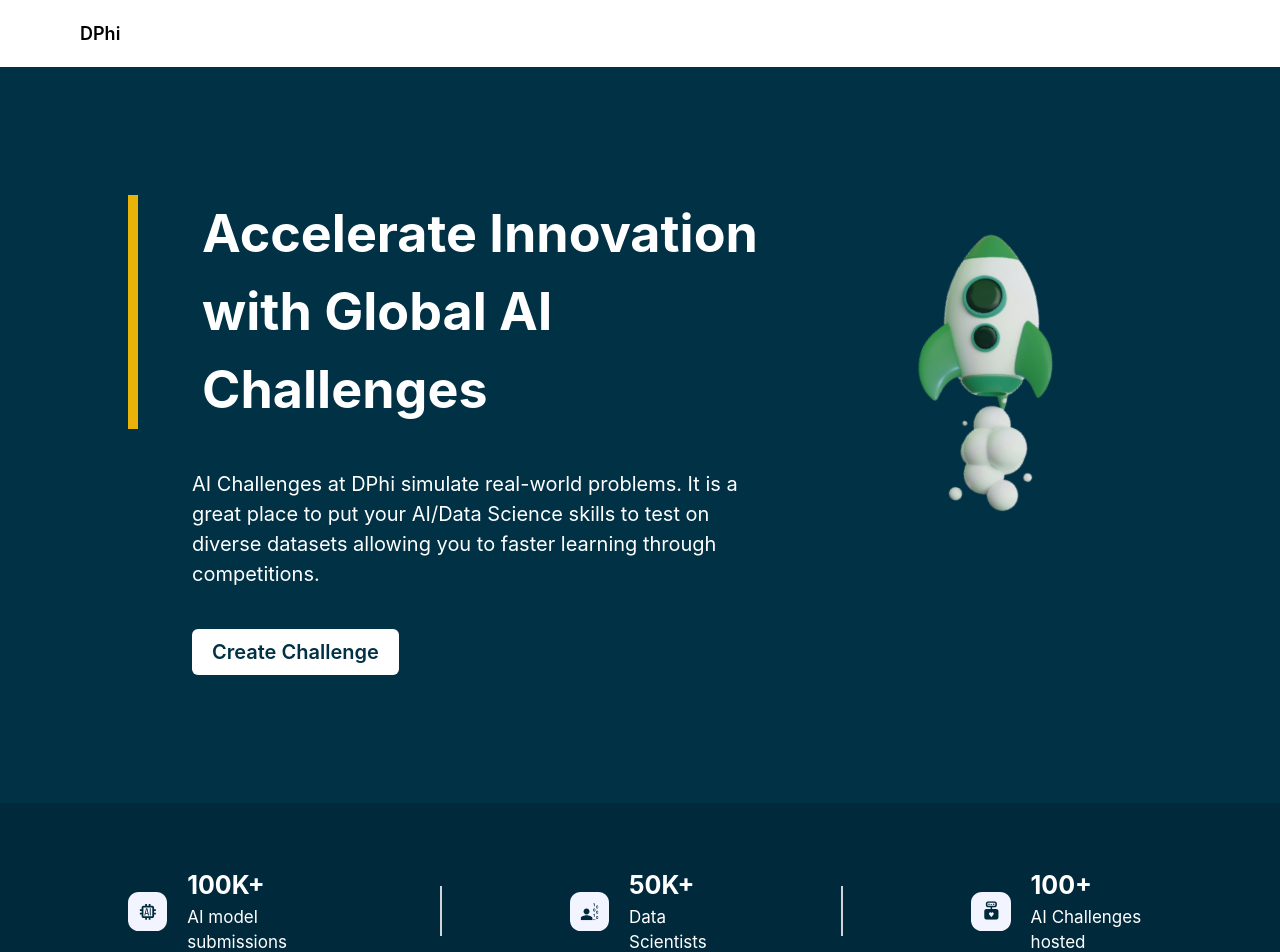
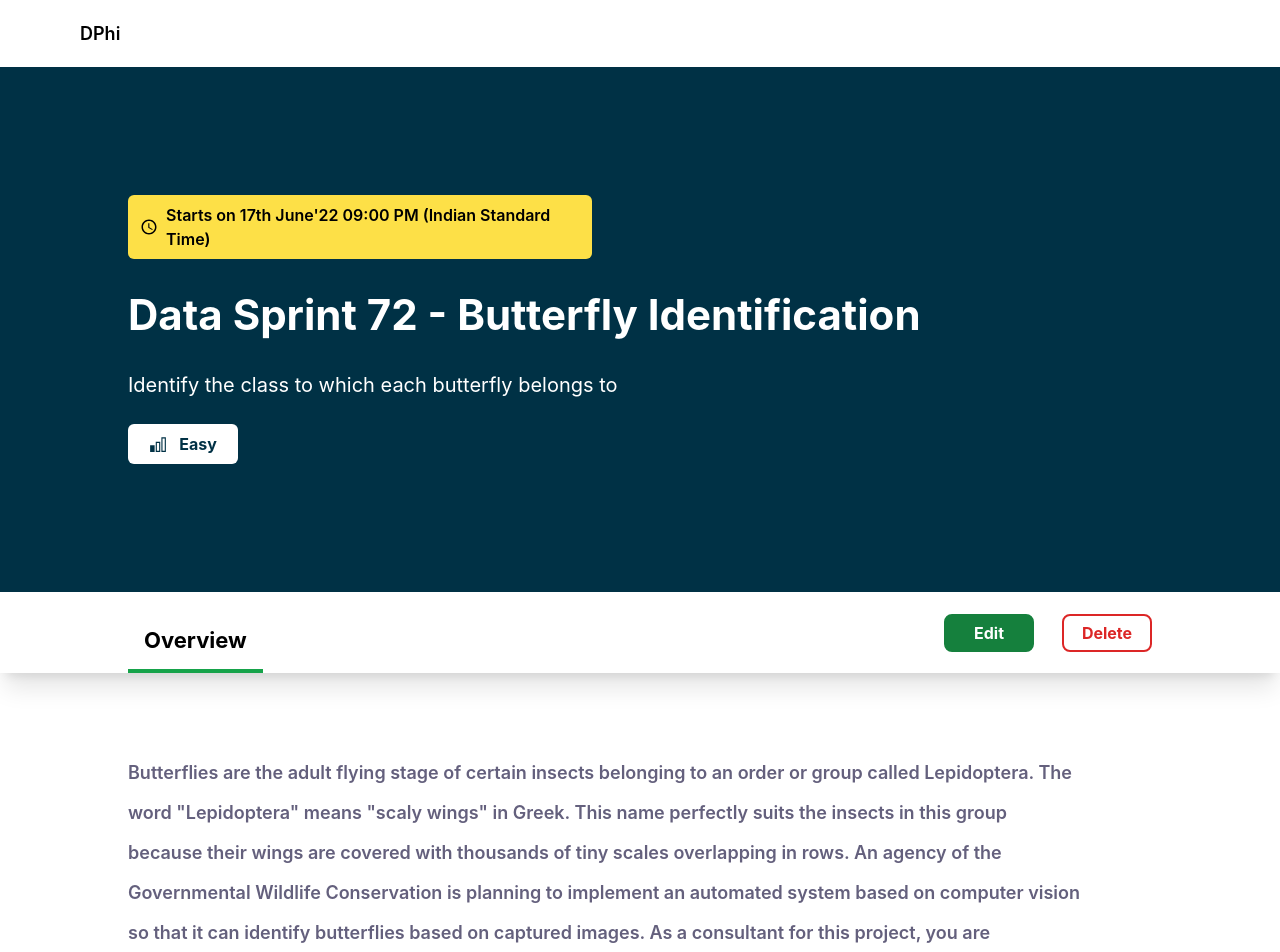
Before and after one commit to AmritHimanshu/Hackathon-Assignment-AI-Planet, a React (Create React App) app in the folder client/: page / in a window 1280 px wide. Shown: the top 952 px of the page. Built offline with nearby package versions, Linux system fonts and the light colour scheme.

Commit message:
create challengeDetail page

```diff
--- a/client/src/App.tsx
+++ b/client/src/App.tsx
@@ -1,12 +1,14 @@
 import React from 'react';
+import ChallengeDetails from './components/ChallengeDetail';
 // import CreateChallenge from './components/CreateChallenge';
-import ChallengesList from './components/ChallengesList';
+// import ChallengesList from './components/ChallengesList';
 
 function App() {
     return (
       <div className="">
         {/* <CreateChallenge /> */}
-        <ChallengesList />
+        {/* <ChallengesList /> */}
+        <ChallengeDetails />
       </div>
     );
 }
--- /dev/null
+++ b/client/src/components/ChallengeDetail.tsx
@@ -0,0 +1,48 @@
+import AccessTimeIcon from '@mui/icons-material/AccessTime';
+
+function ChallengeDetails (){
+    return (
+        <div>
+            <div className='px-20 py-5 font-semibold text-[18px]'>
+                DPhi
+            </div>
+
+            <div className="p-32 bg-[#003145] text-white space-y-6 cursor-default">
+                <div className='px-3 py-2 bg-yellow-300  text-black w-[464px] rounded-md font-semibold flex items-center space-x-2'>
+                    <AccessTimeIcon sx={{fontSize:"18px"}}/> <span>Starts on 17th June'22 09:00 PM (Indian Standard Time)</span>
+                </div>
+                <div className='text-[42px] font-bold'>
+                    <p>Data Sprint 72 - Butterfly Identification</p>
+                </div>
+                <div className='text-[20px]'>
+                    <p>Identify the class to which each butterfly belongs to</p>
+                </div>
+                <div className='bg-white text-[#003145] font-bold flex items-center justify-center py-2 space-x-3 w-[110px] rounded-md'>
+                    <img src="/assets/icons/carbon_skill-level-basic.svg" alt="" />
+                    <div>Easy</div>
+                </div>
+            </div>
+
+            <div className='flex items-center justify-between px-32 shadow-xl'>
+                <div className='pb-3 pt-8 px-4 text-[22px] font-bold border-b-[4px] border-b-green-600'>Overview</div>
+                <div className='space-x-7'>
+                    <button className='font-bold bg-green-700 border-2 border-green-700 text-white py-[5px] w-[90px] rounded-lg'>Edit</button>
+                    <button className='font-bold border-2 border-red-600 text-red-600 py-[5px] w-[90px] rounded-lg'>Delete</button>
+                </div>
+            </div>
+
+            <div className='px-32 py-20'>
+                <p className='whitespace-pre-wrap w-[956px] font-semibold text-[18px] text-[#64607D] leading-10'>
+                    Butterflies are the adult flying stage of certain insects belonging to an order or group called Lepidoptera. The word "Lepidoptera" means "scaly wings" in Greek. This name perfectly suits the insects in this group because their wings are covered with thousands of tiny scales overlapping in rows.
+
+                    An agency of the Governmental Wildlife Conservation is planning to implement an automated system based on computer vision so that it can identify butterflies based on captured images. As a consultant for this project, you are responsible for developing an efficient model.
+
+                    Your Task is to build an Image Classification Model using CNN that classifies to which class of weather each image belongs to.
+                </p>
+            </div>
+
+        </div>
+    )
+}
+
+export default ChallengeDetails;
--- a/client/src/components/ExploreChallenges.tsx
+++ b/client/src/components/ExploreChallenges.tsx
@@ -1,20 +1,46 @@
-import React from 'react';
+import React, { useState } from 'react';
 import SearchIcon from '@mui/icons-material/Search';
 import TaskAltIcon from '@mui/icons-material/TaskAlt';
+import KeyboardArrowDownIcon from '@mui/icons-material/KeyboardArrowDown';
+import KeyboardArrowUpIcon from '@mui/icons-material/KeyboardArrowUp';
 
 function ExploreChallenges() {
+
+    const [isFilter,setIsFilter] = useState(false);
+
     return (
         <div>
             <div className='bg-[#002A3B] text-white py-16 space-y-16'>
                 <div className='text-center text-[30px] font-bold'>Explore Challenges</div>
-                <div className=''>
-                    <div className='bg-white max-w-min border-2 m-auto flex items-center px-3 rounded-lg'>
+                <div className='flex items-center justify-center space-x-10'>
+                    <div className='bg-white max-w-min flex items-center px-3 rounded-lg'>
                         <SearchIcon sx={{color:'gray'}}/>
                         <input type="text" name="" id="" placeholder='Search' className='w-[700px] outline-0 text-black bg-transparent px-3 py-2 text-[18px]'/>
                     </div>
-                    {/* <select name="" id="">
 
-                    </select> */}
+                    <div className='relative'>
+                        <div className='bg-white text-black w-[180px] flex items-center justify-between px-3 py-3 rounded-md cursor-pointer' onClick={()=>setIsFilter(!isFilter)}>
+                            <span className='font-semibold'>Filter</span> {!isFilter ? <KeyboardArrowDownIcon /> : <KeyboardArrowUpIcon />}
+                        </div>
+
+                        {isFilter && (
+                            <div className={`absolute z-50 top-11 w-[180px] bg-white text-gray-700 ${isFilter ? "opacity-100" : "opacity-0"} duration-300`}>
+                                <div className=' px-5 py-3 border-t-[1px] space-y-2'>
+                                    <p className='text-[18px]'>Status</p>
+                                    <div className='space-x-2'><input type="checkbox" id="all" value="all" /> <label htmlFor='all'>All</label></div>
+                                    <div className='space-x-2'><input type="checkbox" id="active" value="active" /> <label htmlFor='active'>Active</label></div>
+                                    <div className='space-x-2'><input type="checkbox" id="upcoming" value="upcoming" /> <label htmlFor='upcoming'>Upcoming</label></div>
+                                    <div className='space-x-2'><input type="checkbox" id="past" value="past" /> <label htmlFor='past'>Past</label></div>
+                                </div>
+                                <div className=' px-5 py-3 border-t-[1px] space-y-2'>
+                                    <p className='text-[18px]'>Level</p>
+                                    <div className='space-x-2'><input type="checkbox" id="easy" value="easy" /> <label htmlFor='easy'>Easy</label></div>
+                                    <div className='space-x-2'><input type="checkbox" id="medium" value="medium" /> <label htmlFor='medium'>Medium</label></div>
+                                    <div className='space-x-2'><input type="checkbox" id="hard" value="hard" /> <label htmlFor='hard'>Hard</label></div>
+                                </div>
+                            </div>
+                        )}
+                    </div>
                 </div>
             </div>
 
```
